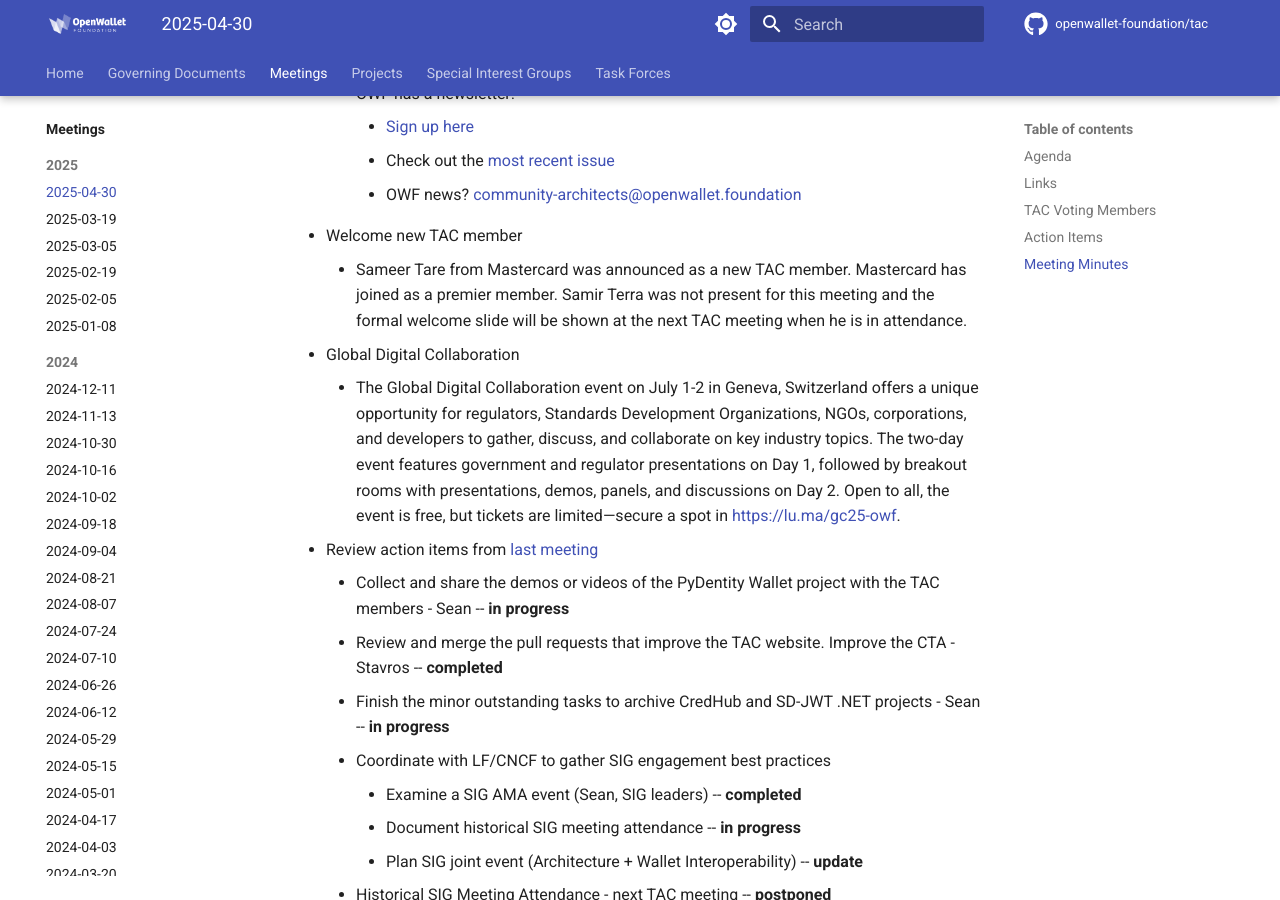
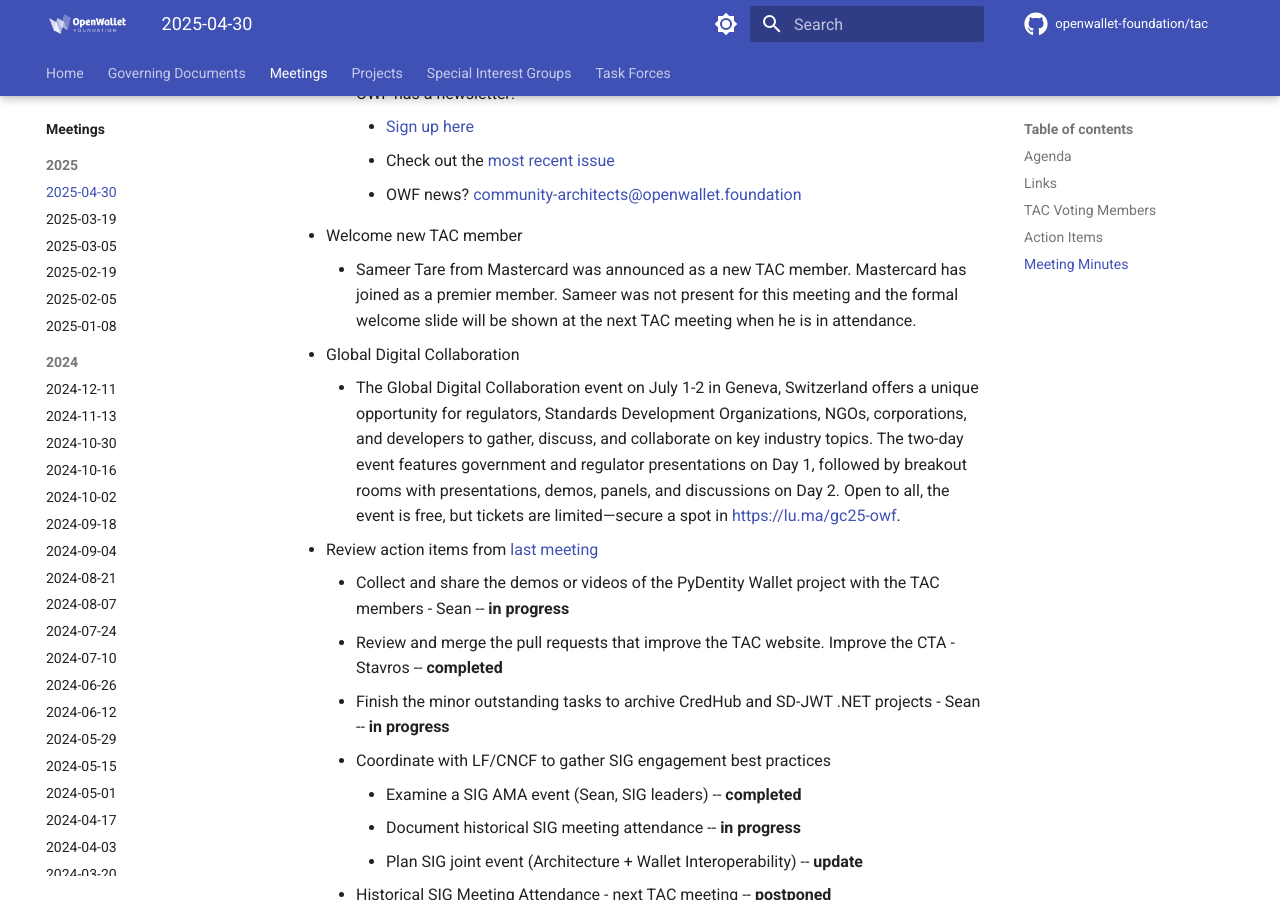
Before and after one commit to openwallet-foundation/tac, an MkDocs documentation site: the page built from docs/meetings/2025/2025-04-30.md, in a window 1280 px wide and 900 px high, scrolled down 1898 px. Built offline with MkDocs 1.6.1 and Material for MkDocs 9.7.7, drawn with Linux system fonts in a browser that asks for light colours; comment, search, counter and statistics services are not loaded.

Commit message:
Fix name
Signed-off-by: Stavros Kounis <skounis@gmail.com>

```diff
--- a/docs/meetings/2025/2025-04-30.md
+++ b/docs/meetings/2025/2025-04-30.md
@@ -47,7 +47,7 @@
         - Check out the [most recent issue](https://openwallet.foundation/newsletter/)
         - OWF news? [community-architects@openwallet.foundation](mailto:community-architects@openwallet.foundation)
 - Welcome new TAC member
-    - Sameer Tare from Mastercard was announced as a new TAC member. Mastercard has joined as a premier member. Samir Terra was not present for this meeting and the formal welcome slide will be shown at the next TAC meeting when he is in attendance.
+    - Sameer Tare from Mastercard was announced as a new TAC member. Mastercard has joined as a premier member. Sameer was not present for this meeting and the formal welcome slide will be shown at the next TAC meeting when he is in attendance.
 - Global Digital Collaboration
     - The Global Digital Collaboration event on July 1-2 in Geneva, Switzerland offers a unique opportunity for regulators, Standards Development Organizations, NGOs, corporations, and developers to gather, discuss, and collaborate on key industry topics. The two-day event features government and regulator presentations on Day 1, followed by breakout rooms with presentations, demos, panels, and discussions on Day 2. Open to all, the event is free, but tickets are limited—secure a spot in https://lu.ma/gc25-owf.
 - Review action items from [last meeting](../2025/2025-03-19.md#action-items)
```
